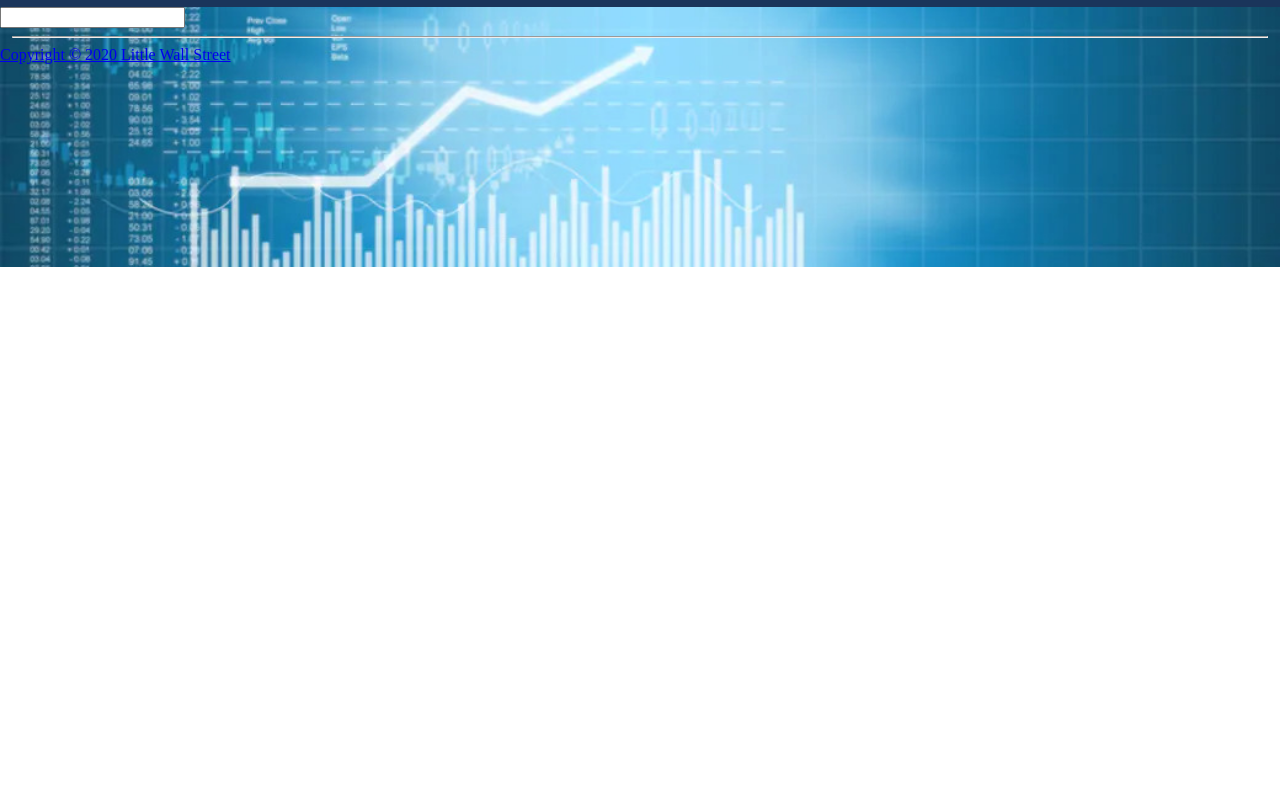
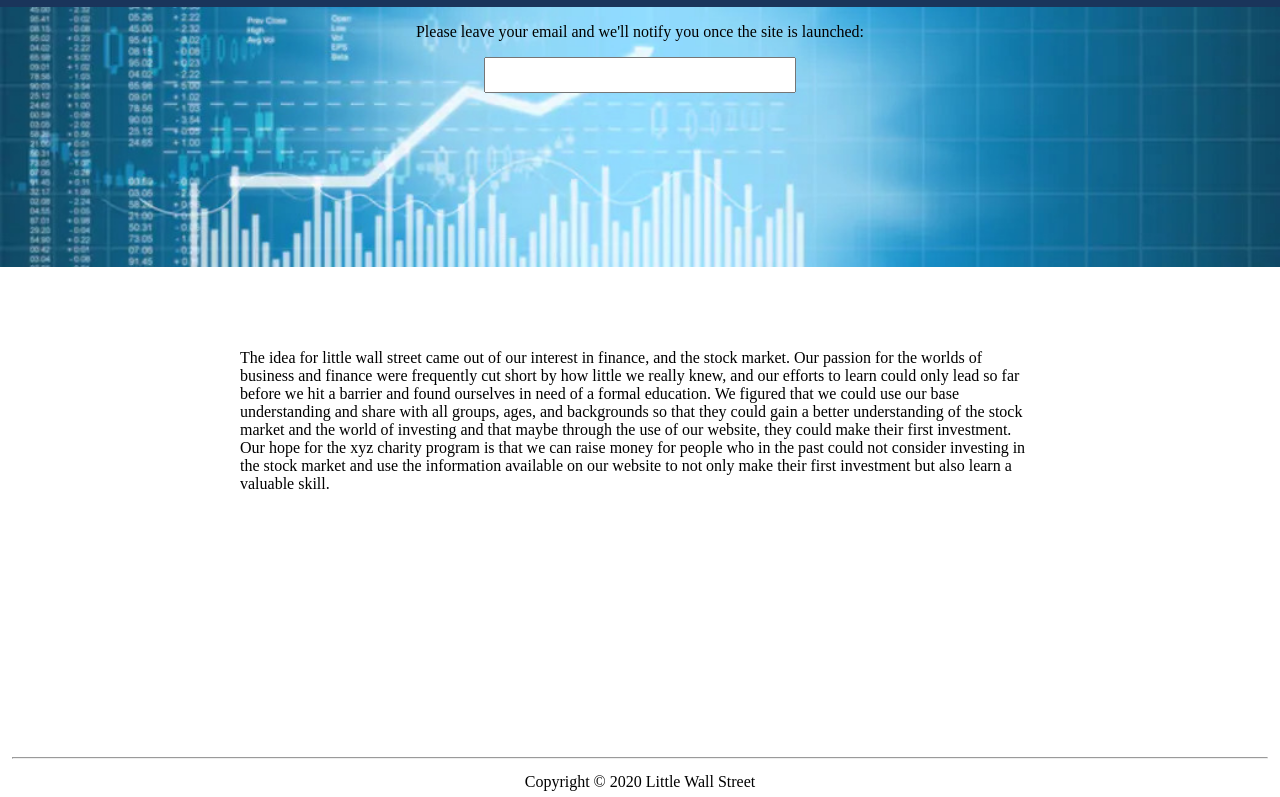
Before and after one commit to littlewallstreet/landing-page, an Eleventy site: page index.html in a window 1280 px wide. Shown: the part 143-940 px from the top of the page. Before the commit the page ends 800 px from the top, so only its background shows below. Built offline with nearby package versions, Linux system fonts and the light colour scheme; Eleventy itself is replaced by a stand-in of ours; files that its build step writes are made by us from their sources.

Commit message:
some text and styling

```diff
--- a/css/style.css
+++ b/css/style.css
@@ -42,3 +42,44 @@ body {
 #logo {
     width: 300px;
 }
+
+#spacer {
+    height: 240px;
+}
+
+#email-box {
+    display: flex;
+    flex-direction: column;
+    justify-content: center;
+    align-items: center;
+    width: 500px;
+    margin: auto;
+}
+
+#email-input {
+    font-size: 20px;
+    line-height: 24px;
+    padding: 4px;
+    width: 300px;
+}
+
+#story-box , #copyright-box{
+    width: 800px;
+    margin: auto;
+    display: flex;
+    justify-content: center;
+}
+
+.copyright-link {
+    font-size: 16px;
+    line-height: 30px;
+}
+
+a {
+    text-decoration: none;
+    color: black;
+}
+
+a:hover {
+    text-decoration: none;
+}
--- a/index.html
+++ b/index.html
@@ -18,13 +18,29 @@
             </header>
 
             <main class="page-body">
-                <input type="text" id="email-input">
+                <div id="email-box">
+                    <p>Please leave your email and we'll notify you once the site is launched:</p>
+                    <input type="text" id="email-input">
+
+                </div>
+                <div id="spacer"></div>
+                <div id="story-box">
+                    <p>The idea for little wall street came out of our interest in finance, and the stock market.
+                        Our passion for the worlds of business and finance were frequently cut short by how little we really knew, and our efforts to learn could only lead so far before we hit a barrier and found ourselves in need of a formal education.
+                        We figured that we could use our base understanding and share with all groups, ages, and backgrounds so that they could gain a better understanding of the stock market and the world of investing and that maybe through the use of our website, they could make their first investment.
+                        Our hope for the xyz charity program is that we can raise money for people who in the past could not consider investing in the stock market and use the information available on our website to not only make their first investment but also learn a valuable skill.
+                    </p>
+                </div>
+                <div id="spacer"></div>
+
             </main>
 
             <footer class="page-footer">
                 <hr width="98%">
+                <div id="copyright-box">
+                    <a href="#" class="copyright-link">Copyright © 2020 Little Wall Street</a>
+                </div>
 
-                <a href="#">Copyright © 2020 Little Wall Street</a>
             </footer>
         </div>
     </body>
```
Also changed, not shown: 2 other files.
